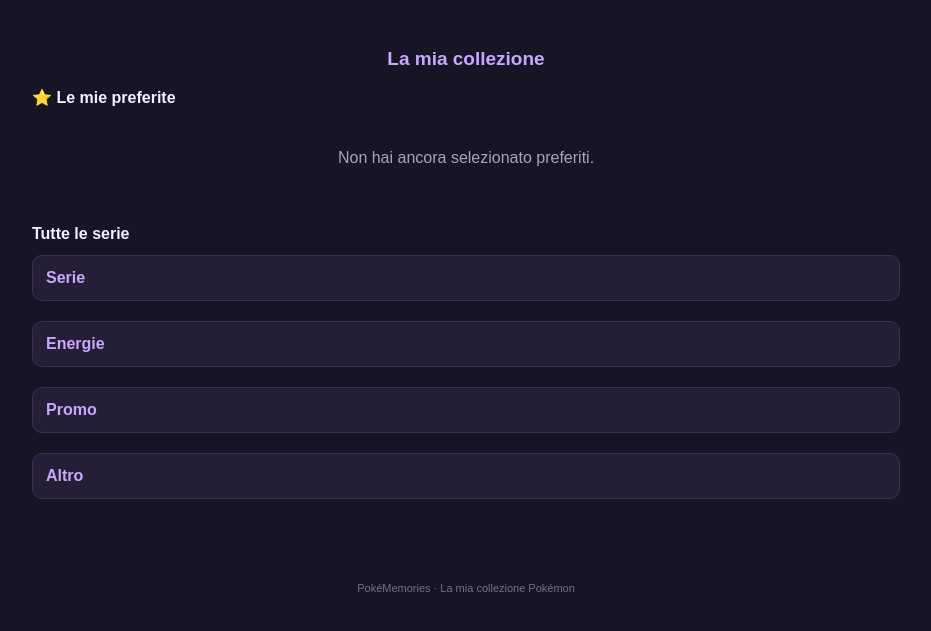
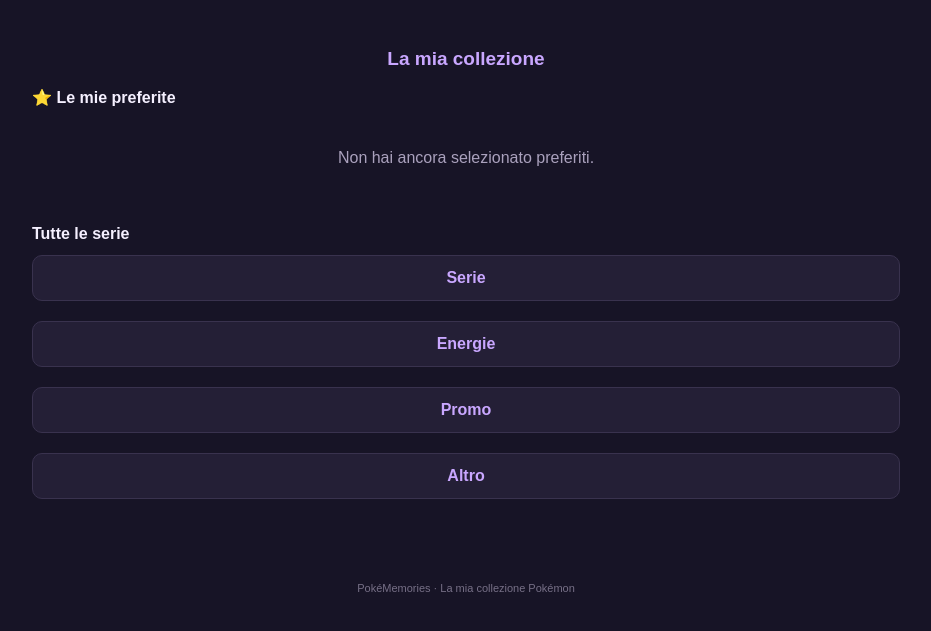
Before and after one commit to Tova92/poke-memories, a plain HTML site: page index-new.html in a window 1280 px wide. Shown: the part 93-724 px from the top of the page, without its empty margins (174-1105 px from the left). Drawn offline with Linux system fonts and the light colour scheme.

Commit message:
Update style.css

```diff
--- a/css/style.css
+++ b/css/style.css
@@ -527,3 +527,16 @@
         grid-template-columns: repeat(3, minmax(0, 1fr));
     }
 }
+
+
+/* La sottocategoria aperta occupa tutta la riga */
+.subcategory-list > .category-level-1.expanded {
+    grid-column: 1 / -1;
+}
+
+/* Nomi centrati */
+.category-header,
+.subcategory-header {
+    justify-content: center;
+    text-align: center;
+}
```
